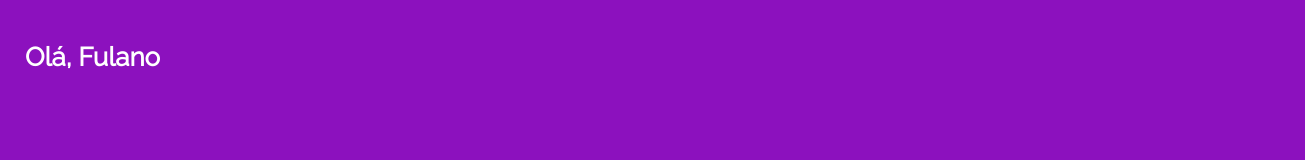
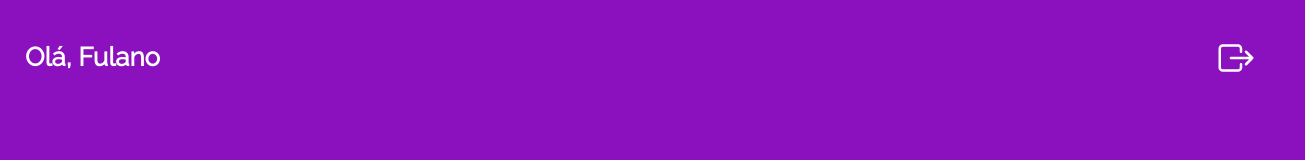
Before and after one commit to ErickSchuenck/projeto13-mywallet-front, a React (Create React App) app: page /main in a window 1280 px wide. Shown: the top 160 px of the page, 1305 px wide, since content can reach past the window. Built offline with nearby package versions, Linux system fonts and the light colour scheme; a web font is replaced by a local one.

Commit message:
adicionado icone de saída

```diff
--- a/public/index.html
+++ b/public/index.html
@@ -18,5 +18,7 @@
   </head>
   <body>
     <div id="root"></div>
+    <script type="module" src="https://unpkg.com/ionicons@5.5.2/dist/ionicons/ionicons.esm.js"></script>
+    <script nomodule src="https://unpkg.com/ionicons@5.5.2/dist/ionicons/ionicons.js"></script>
   </body>
 </html>
--- a/src/MainScreen.js
+++ b/src/MainScreen.js
@@ -4,7 +4,7 @@ export default function MainScreen() {
   return (
     <div className='header'>
       <h1>Olá, Fulano</h1>
-
+      <ion-icon name="exit-outline"></ion-icon>
     </div>
   )
 }
--- a/src/index.css
+++ b/src/index.css
@@ -9,7 +9,7 @@
   --secondaryColor: #ffffff;
   --terciaryColor: #A328D6;;
   --logoFont: 'Saira Stencil One', cursive;
-  --primaryFont: 'Raleway', sans-serif,cursive;
+  --primaryFont: 'Raleway', sans-serif, cursive;
 }
 
 #root {
@@ -114,11 +114,12 @@ textarea:focus, input:focus {
 }
 
 .header{
-  width: 100%;
   position: absolute;
   top: 25px;
   left: 25px;
-
+  display: flex;
+  align-items: center;
+  justify-content: space-between;
 }
 .header h1{
   font-family: var(--primaryFont);
@@ -129,3 +130,12 @@ textarea:focus, input:focus {
   letter-spacing: 0em;
   text-align: left;
 }
+
+.header ion-icon{
+  color: var(--secondaryColor);
+  font-size: 40px;
+  cursor: pointer;
+  position: fixed;
+  right: 24px;
+  top: 38px;
+}
```
